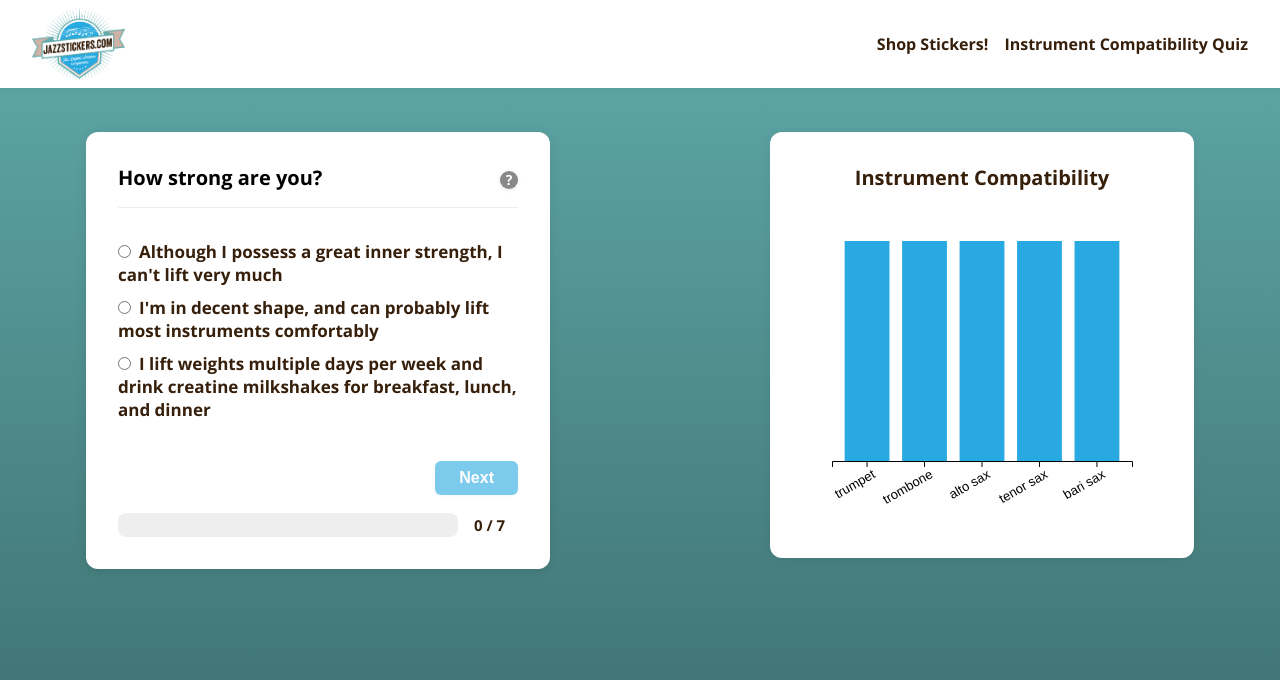
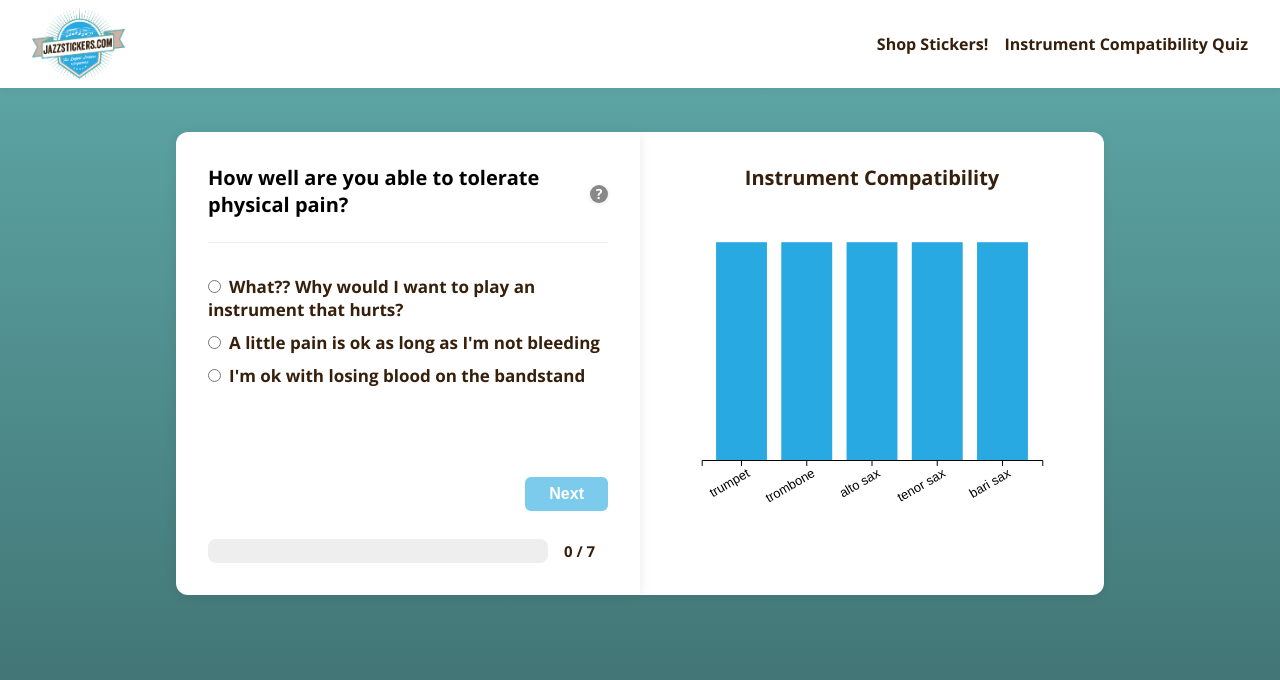
Before and after one commit to aczerepinski/jazzstickers, a React (Vite) app: page /instrument-quiz in a window 1280 px wide. Shown: the top 680 px of the page. Built offline with nearby package versions, Linux system fonts and the light colour scheme.

Commit message:
work on quiz styles

```diff
--- a/src/InstrumentBarChart.jsx
+++ b/src/InstrumentBarChart.jsx
@@ -1,20 +1,36 @@
-import React, { useEffect, useRef } from "react";
+import React, { useEffect, useRef, useState } from "react";
 import * as d3 from "d3";
 
 export default function InstrumentBarChart({ scores }) {
   const ref = useRef();
+  const containerRef = useRef();
+  const [containerWidth, setContainerWidth] = useState(340);
+
+  // Resize observer to update width
+  useEffect(() => {
+    function updateWidth() {
+      if (containerRef.current) {
+        setContainerWidth(containerRef.current.offsetWidth);
+      }
+    }
+    updateWidth();
+    window.addEventListener('resize', updateWidth);
+    return () => window.removeEventListener('resize', updateWidth);
+  }, []);
 
   useEffect(() => {
     let data = Object.entries(scores).map(([name, value]) => ({ name, value }));
     data = data.sort((a, b) => b.value - a.value).slice(0, 5);
     const margin = { top: 40, right: 30, bottom: 60, left: 30 };
-    const width = 60 * data.length + margin.left + margin.right;
+    const width = containerWidth;
     const height = 320;
 
     d3.select(ref.current).selectAll("*").remove();
     const svg = d3.select(ref.current)
       .attr("width", width)
-      .attr("height", height);
+      .attr("height", height)
+      .attr("viewBox", `0 0 ${width} ${height}`)
+      .attr("preserveAspectRatio", "xMidYMid meet");
 
     const x = d3.scaleBand()
       .domain(data.map(d => d.name))
@@ -44,14 +60,20 @@ export default function InstrumentBarChart({ scores }) {
       .attr("width", x.bandwidth())
       .attr("height", d => y(0) - y(d.value))
       .attr("fill", "#28a9e1");
-
-
-  }, [scores]);
+  }, [scores, containerWidth]);
 
   return (
-    <div style={{ margin: "2rem auto", maxWidth: 400, background: "#fff", borderRadius: 12, boxShadow: "0 2px 12px rgba(0,0,0,0.06)", padding: '2rem' }}>
+    <div ref={containerRef} style={{ margin: "2rem auto", maxWidth: 400, background: "#fff", borderRadius: 12, boxShadow: "0 2px 12px rgba(0,0,0,0.06)", padding: '2rem' }}>
+      <style>{`
+        @media (min-width: 800px) {
+          .quiz-layout > *:last-child {
+            display: flex !important;
+            flex-direction: column !important;
+          }
+        }
+      `}</style>
       <h2 style={{ fontSize: 20, margin: "0 0 10px 0", color: "#361F0B", textAlign: 'center' }}>Instrument Compatibility</h2>
-      <svg ref={ref}></svg>
+      <svg ref={ref} style={{ width: '100%', height: 320, display: 'block' }}></svg>
     </div>
   );
 }
--- a/src/InstrumentQuiz.css
+++ b/src/InstrumentQuiz.css
@@ -1,17 +1,46 @@
 .quiz-layout {
   display: flex;
   flex-direction: column;
-  gap: 2rem;
+}
+
+@media (max-width: 799px) {
+  .quiz-layout {
+    align-items: stretch;
+  }
+  .quiz-layout > * {
+    max-width: 400px;
+    margin: 2rem auto;
+  }
+  .quiz-layout > *:first-child {
+    margin-bottom: 0 !important;
+    border-bottom-left-radius: 0 !important;
+    border-bottom-right-radius: 0 !important;
+  }
+  .quiz-layout > *:last-child {
+    margin-top: 0 !important;
+    border-top-left-radius: 0 !important;
+    border-top-right-radius: 0 !important;
+  }
 }
 
 @media (min-width: 800px) {
   .quiz-layout {
     flex-direction: row;
-    align-items: flex-start;
+    align-items: stretch;
     justify-content: center;
-    gap: 3rem;
   }
   .quiz-layout > * {
     flex: 0 0 auto;
   }
+  /* Remove right margin from SurveyCard and left margin from InstrumentBarChart */
+  .quiz-layout > *:first-child {
+    margin-right: 0 !important;
+    border-top-right-radius: 0 !important;
+    border-bottom-right-radius: 0 !important;
+  }
+  .quiz-layout > *:last-child {
+    margin-left: 0 !important;
+    border-top-left-radius: 0 !important;
+    border-bottom-left-radius: 0 !important;
+  }
 }
--- a/src/InstrumentQuiz.jsx
+++ b/src/InstrumentQuiz.jsx
@@ -11,6 +11,35 @@ const getInitialScores = () => instruments.reduce((acc, instrument) => {
 }, {});
 
 const questions = [
+  {
+    key: "pain-tolerance",
+    question: "How well are you able to tolerate physical pain?",
+    options: [
+      {
+        label: "What?? Why would I want to play an instrument that hurts?",
+        value: 0
+      },
+      {
+        label: "A little pain is ok as long as I'm not bleeding",
+        value: 5
+      },
+      {
+        label: "I'm ok with losing blood on the bandstand",
+        value: 10
+      }
+    ],
+    tooltip: "Some instruments hurt, especially when you're learning or coming back from vacation",
+    postSubmit: (answer, scores, setScores) => {
+      instruments.forEach(instrument => {
+        if (instrument.physicalPain > answer) {
+          const difference = instrument.physicalPain - answer;
+          setScores({ ...scores, [instrument.name]: scores[instrument.name] -= (difference * 5) });
+        } else {
+          setScores({ ...scores, [instrument.name]: scores[instrument.name] += instrument.physicalPain });
+        }
+      });
+    }
+  },
   {
     key: "strength",
     question: "How strong are you?",
@@ -162,35 +191,6 @@ const questions = [
     }
   },
   {
-    key: "pain-tolerance",
-    question: "How well are you able to tolerate physical pain?",
-    options: [
-      {
-        label: "What?? Why would I want to play an instrument that hurts?",
-        value: 0
-      },
-      {
-        label: "A little pain is ok as long as I'm not bleeding",
-        value: 5
-      },
-      {
-        label: "I'm ok with losing blood on the bandstand",
-        value: 10
-      }
-    ],
-    tooltip: "Some instruments hurt, especially when you're learning or coming back from vacation",
-    postSubmit: (answer, scores, setScores) => {
-      instruments.forEach(instrument => {
-        if (instrument.physicalPain > answer) {
-          const difference = instrument.physicalPain - answer;
-          setScores({ ...scores, [instrument.name]: scores[instrument.name] -= (difference * 5) });
-        } else {
-          setScores({ ...scores, [instrument.name]: scores[instrument.name] += instrument.physicalPain });
-        }
-      });
-    }
-  },
-  {
     key: "scholarships",
     question: "Should college scholarship availability factor into your instrument choice?",
     options: [
--- a/src/SurveyCard.jsx
+++ b/src/SurveyCard.jsx
@@ -96,11 +96,19 @@ export default function SurveyCard({ question, options, tooltip, onSubmit, onPre
       boxShadow: '0 2px 12px rgba(0,0,0,0.09)',
       maxWidth: 400,
       margin: '2rem auto',
+      minHeight: 300,
       padding: '2rem',
       textAlign: 'left',
-      position: 'relative',
-      minHeight: 300
+      position: 'relative'
     }}>
+      <style>{`
+        @media (min-width: 800px) {
+          .quiz-layout > *:first-child {
+            display: flex !important;
+            flex-direction: column !important;
+          }
+        }
+      `}</style>
       <div style={{ display: 'flex', alignItems: 'center', justifyContent: 'space-between', fontWeight: 700, fontSize: 20, marginBottom: 8 }}>
         <span>{question}</span>
         {tooltip && (
```
